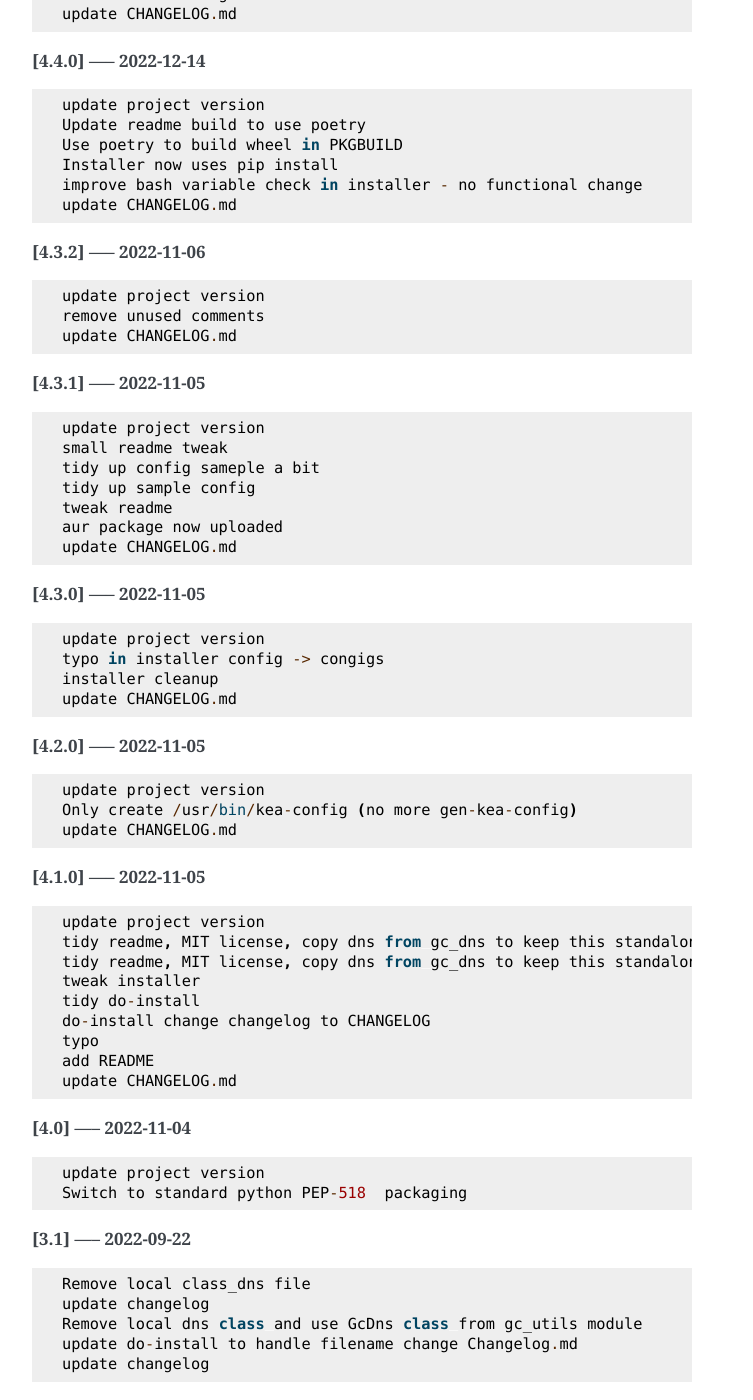
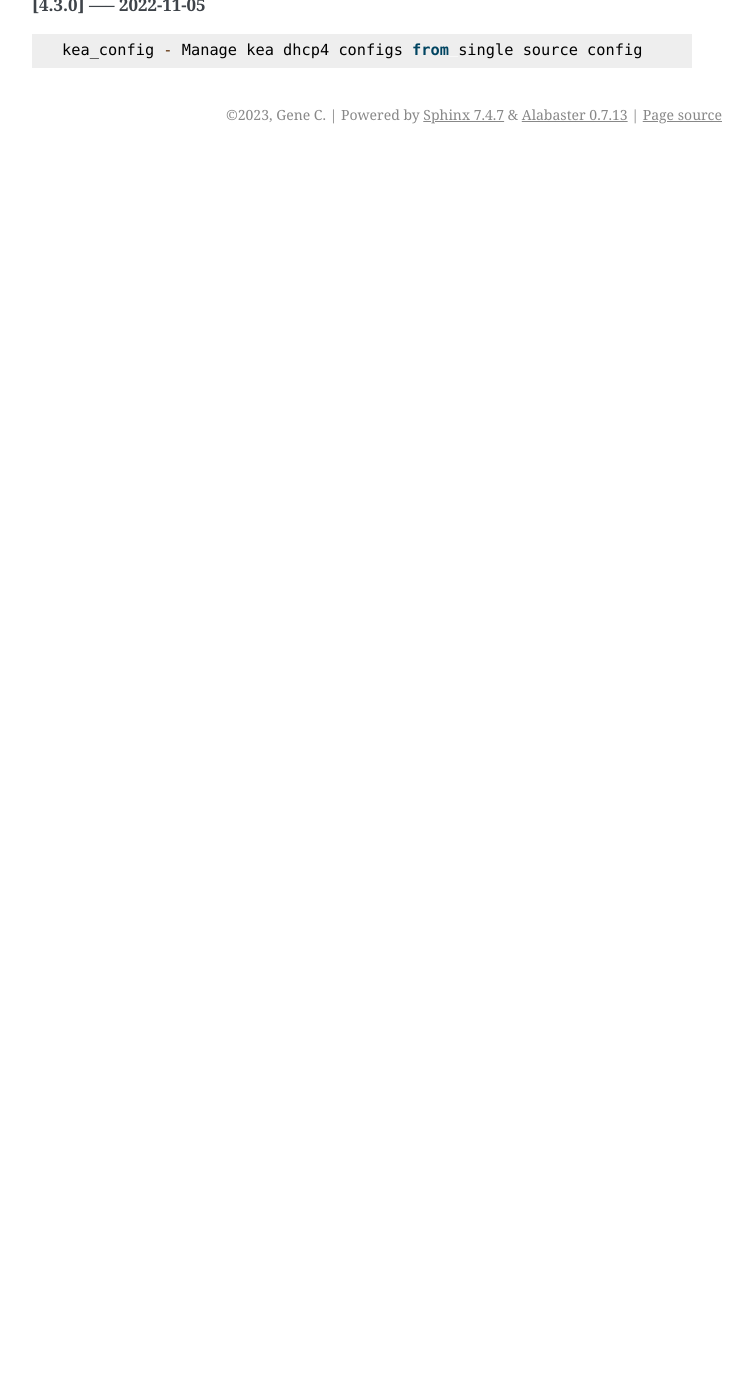
Before and after one commit to gene-git/kea_config, a Sphinx documentation site: the page built from Docs/Changelog.rst, in a window 1280 px wide and 1400 px high, scrolled down 1863 px. Shown: the whole window, without its empty margins (388-1141 px from the left). Built offline with Sphinx 7.4.7, drawn with Linux system fonts in a browser that asks for light colours; pages that are not in the unit, such as notebooks, are missing from menus; after the commit the page ends 2017 px from its top, so only the background shows below that; some of the changed text lies outside the part shown.

Commit message:
update Docs/Changelog.rst Docs/kea_config.pdf

```diff
--- a/Docs/Changelog.rst
+++ b/Docs/Changelog.rst
@@ -3,213 +3,98 @@
 
 **[4.8.4] ----- 2024-05-23** ::
 
-	    Update version file
 	    Readme - add comment on compat with vers 2.4 and later
-	    update Docs/Changelog.rst
+	    update Docs/Changelog.rst Docs/kea_config.pdf
 
 
 **[4.8.3] ----- 2024-05-22** ::
 
-	    Update version file
 	    Add comment to readme about manually removing the deprecated option
-	    update Docs/Changelog.rst
 
 
 **[4.8.2] ----- 2024-05-22** ::
 
-	    Update version file
-	    update Docs/Changelog.rst
-	    Update version file
 	    typo in readme
-	    update Docs/Changelog.rst
 
 
 **[4.8.1] ----- 2024-05-22** ::
 
-	    Update version file
-	    update Docs/Changelog.rst
-
-
-**[4.8.0] ----- 2024-05-22** ::
-
-	    Update version file
-	    Remove deprecated option "reservation-mode"
-	    update Docs/Changelog.rst
+	    Remove deprecated option "reservation-mode" output. kea versions after 2.4 will not start if kea-dhcp4 has the option
+	    update Docs/Changelog.rst Docs/kea_config.pdf
 
 
 **[4.7.0] ----- 2024-04-26** ::
 
-	    update project version
-	    bah kea_config is class not dict
-	    update sample config
 	    Add ctrl_agent_port option to config.
-	    If not set, the ctrl agent port is set to 1 + dhcp port
-	    update Docs/Changelog.rst
+	        If not set, the ctrl agent port is set to 1 + dhcp port
+	    update Docs/Changelog.rst Docs/kea_config.pdf
 
 
 **[4.6.1] ----- 2023-12-19** ::
 
-	    update project version
 	    Update depends array in PKGBUILD
 	    update Docs/Changelog.rst
 
 
 **[4.6.0] ----- 2023-11-26** ::
 
-	    update project version
-	    Switch python backend build to hatch
+	    Switch python backend build to hatch (was poetry)
 	    update Docs/Changelog.rst
 
 
 **[4.5.1] ----- 2023-09-27** ::
 
-	    update project version
 	    fix links in README
 	    update Docs/Changelog.rst
 
 
 **[4.5.0] ----- 2023-09-27** ::
 
-	    update project version
 	    Reorganize docs and move to rst
+	    Now simple to build html and pdf docs using sphinx
 	    update CHANGELOG.md
 
 
 **[4.4.3] ----- 2023-05-18** ::
 
-	    Update build info in README
-	    update CHANGELOG.md
-	    update project version
+	    install: switch from pip to python installer package. This adds optimized bytecode
 	    update CHANGELOG.md
 
 
 **[4.4.2] ----- 2023-05-17** ::
 
-	    update project version
 	    Simplify Arch PKGBUILD and more closely follow arch guidelines
 	    update CHANGELOG.md
 
 
 **[4.4.1] ----- 2023-01-06** ::
 
-	    update project version
 	    Add SPDX licensing lines
 	    update CHANGELOG.md
 
 
 **[4.4.0] ----- 2022-12-14** ::
 
-	    update project version
-	    Update readme build to use poetry
 	    Use poetry to build wheel in PKGBUILD
 	    Installer now uses pip install
-	    improve bash variable check in installer - no functional change
+	    Update readme build to use poetry
 	    update CHANGELOG.md
 
 
 **[4.3.2] ----- 2022-11-06** ::
 
-	    update project version
-	    remove unused comments
+	    remove un-needed comments
 	    update CHANGELOG.md
 
 
 **[4.3.1] ----- 2022-11-05** ::
 
-	    update project version
-	    small readme tweak
-	    tidy up config sameple a bit
-	    tidy up sample config
+	    small tweak to readme and sample config
 	    tweak readme
-	    aur package now uploaded
-	    update CHANGELOG.md
+	    aur package now available
+	    update CHANGELOG
 
 
 **[4.3.0] ----- 2022-11-05** ::
 
-	    update project version
-	    typo in installer config -> congigs
-	    installer cleanup
-	    update CHANGELOG.md
-
-
-**[4.2.0] ----- 2022-11-05** ::
-
-	    update project version
-	    Only create /usr/bin/kea-config (no more gen-kea-config)
-	    update CHANGELOG.md
-
-
-**[4.1.0] ----- 2022-11-05** ::
-
-	    update project version
-	    tidy readme, MIT license, copy dns from gc_dns to keep this standalone
-	    tidy readme, MIT license, copy dns from gc_dns to keep this standalone
-	    tweak installer
-	    tidy do-install
-	    do-install change changelog to CHANGELOG
-	    typo
-	    add README
-	    update CHANGELOG.md
-
-
-**[4.0] ----- 2022-11-04** ::
-
-	    update project version
-	    Switch to standard python PEP-518  packaging
-
-
-**[3.1] ----- 2022-09-22** ::
-
-	    Remove local class_dns file
-	    update changelog
-	    Remove local dns class and use GcDns class from gc_utils module
-	    update do-install to handle filename change Changelog.md
-	    update changelog
-
-
-**[3.0] ----- 2022-09-19** ::
-
-	    Skip HA when only primary
-	    add phone
-	    fix more silly
-	    normalize incoming dst
-	    remove duplicate // in link
-	    Missing makedir in do-install
-	    typo
-	    add link in /usr/bin/gc-kea-config for convenience
-	    fix do-install config dir
-	    typo in changelog
-
-
-**[2.2] ----- 2022-06-09** ::
-
-	    Changelog
-	    Add license
-	    add configs dir
-	    Install script for package build
-
-
-**[2.1] ----- 2022-06-09** ::
-
-	    lint picking
-
-
-**[2.0] ----- 2022-06-08** ::
-
-	    Rewrite with classes
-	    fix typo in agent. Turn off pdb
-
-
-**[1.0] ----- 2022-03-04** ::
-
-	    Tidy more - move config extract to classes file
-	    renamed sameple config
-	    Add conreol agent
-	    output now in configurable directory
-	    split single python file into smaller components;
-	    ;
-	    tidy
-	    Better control over file names etc
-	    error handling for dns lookups
-	    Initial commit - generate kea-dhcp4 server configs
+	    kea_config - Manage kea dhcp4 configs from single source config
```
Also changed, not shown: 1 other file.
